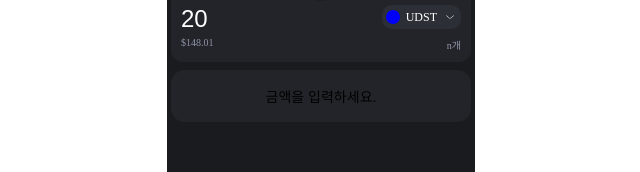
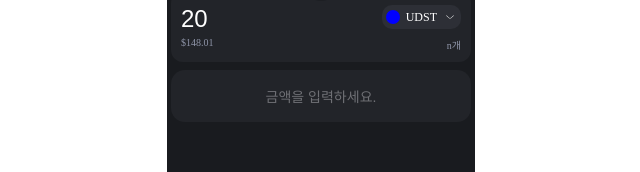
Before and after one commit to Bae0203/UniswapV2, a React (Create React App) app: page / in a window 1280 px wide. Shown: the part 210-382 px from the top of the page, without its empty margins (319-959 px from the left). Built offline with nearby package versions, Linux system fonts and the light colour scheme.

Commit message:
fix : 스왑 버튼 수정

```diff
--- a/src/components/Calculate/index.tsx
+++ b/src/components/Calculate/index.tsx
@@ -3,8 +3,11 @@ import * as S from "./style";
 import useCalculate from "../../util/hooks/useCalculate";
 import Button from "../common/Button";
 import TokenInput from "../common/TokenInput";
+import { isAlertActiveAtom } from "../../store/ActiveState";
+import { useSetAtom } from "jotai";
 
 const Calculate = () => {
+  const setActiveAlert = useSetAtom(isAlertActiveAtom);
   const { token1, token2 } = useCalculate();
   return (
     <>
@@ -16,7 +19,12 @@ const Calculate = () => {
         <TokenInput idx={1} value="20" />
       </S.InputWrap>
 
-      <Button isActive={token1 != undefined && token1 != 0} onClick={() => {}}>
+      <Button
+        isActive={token1 != undefined && token1 != 0}
+        onClick={() => {
+          if (token1 != undefined && token1 != 0) setActiveAlert(true);
+        }}
+      >
         {token1 != undefined && token1 != 0 ? "스왑" : "금액을 입력하세요."}
       </Button>
     </>
--- a/src/components/common/Button/style.ts
+++ b/src/components/common/Button/style.ts
@@ -10,7 +10,7 @@ const activeButtonStyle = css`
 `;
 
 const disableButtonStyle = css`
-  color: ${({ theme }) => theme.font.disabled};
+  color: ${({ theme }) => theme.font.disabled1};
   background-color: ${({ theme }) => theme.personal.personal70};
 `;
 
```
